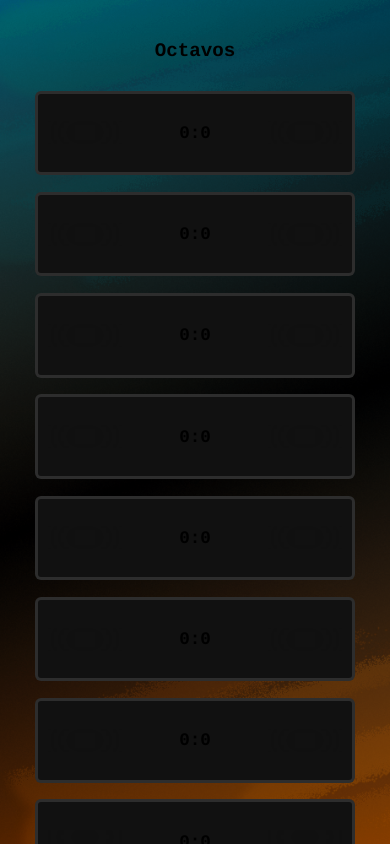
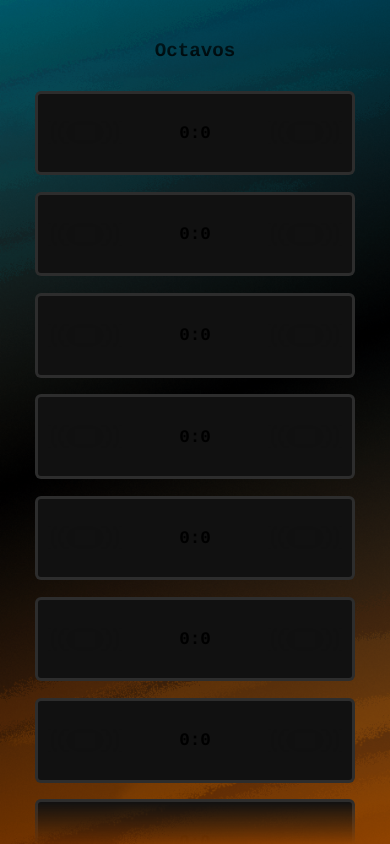
Before and after one commit to Jorge-lopz/CeSports, a plain HTML site: page index.html in a window 390 px wide. Drawn offline with nearby package versions, Linux system fonts and the light colour scheme; no server answers.

Commit message:
Background mobile fix

```diff
--- a/index.css
+++ b/index.css
@@ -482,6 +482,10 @@ body {
 	body {
 		background-repeat: no-repeat;
 		background-image: url("./assets/bg-vertical.png");
+		background-size: cover;
+		background-attachment: fixed;
+		mask-image: linear-gradient(to bottom, transparent 0%, black 8%, black 95%, transparent 100%);
+		background-position: 50%;
 	}
 
 	#tournament {
```
